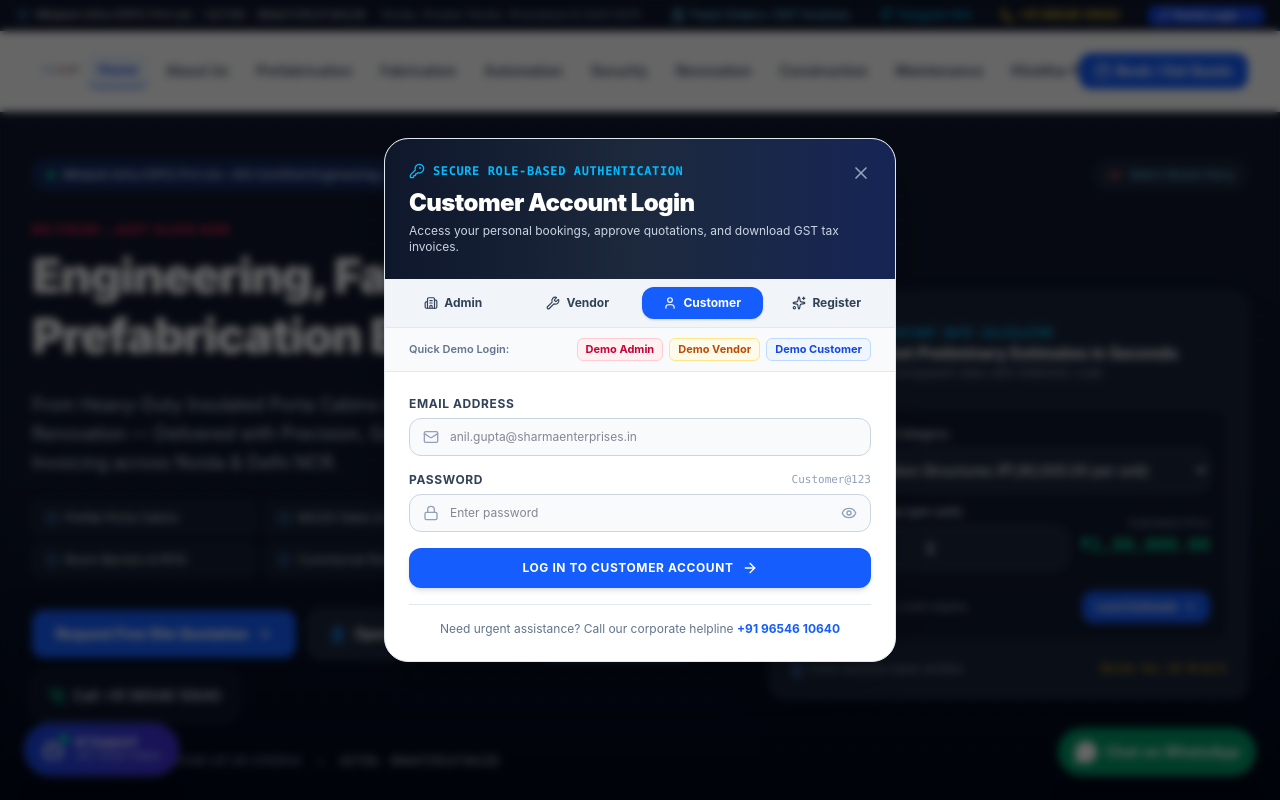
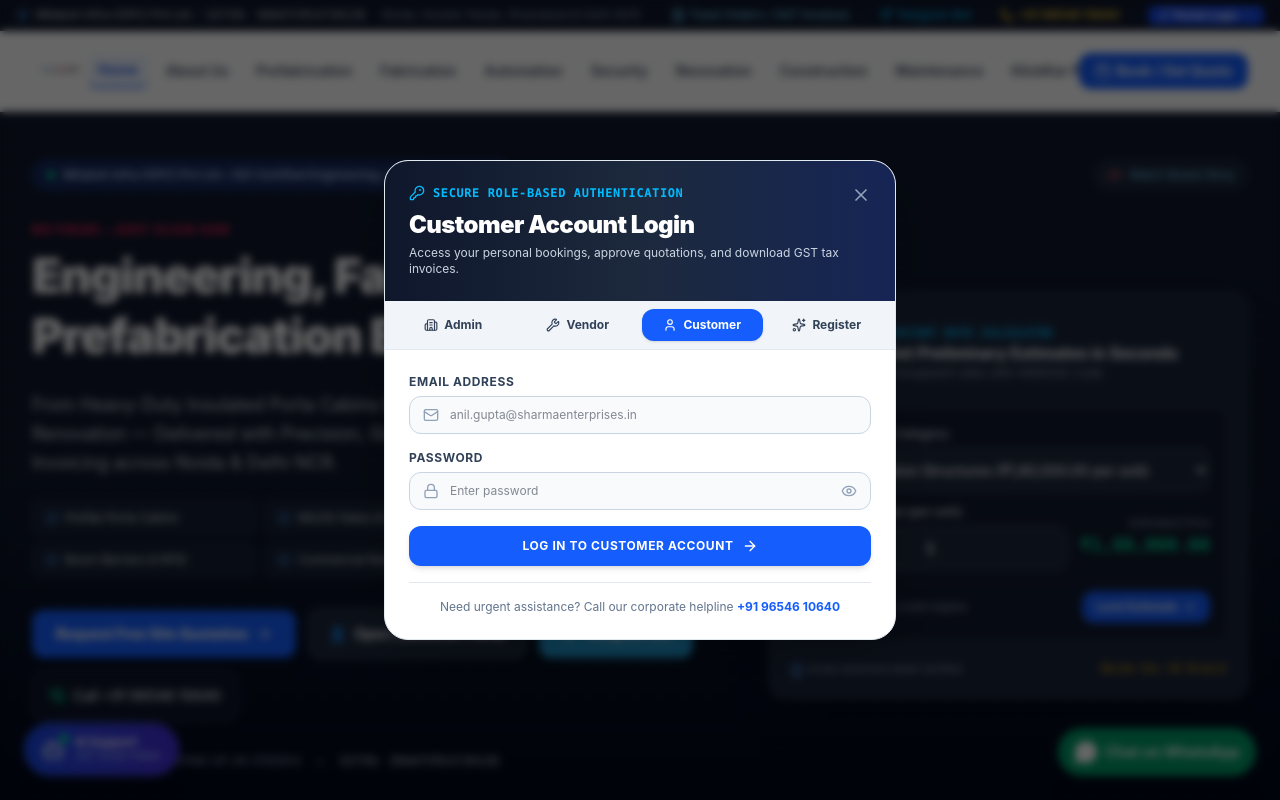
Before and after one commit to klickkar787-collab/klick, a React (Vite) app: page / in a window 1280 px wide. Both pictures are taken after a click on the button "Track Orders / GST Invoices". Shown: the top 800 px of the page. Built offline with nearby package versions, Linux system fonts and the light colour scheme.

Commit message:
Remove client-exposed quick demo login credentials

```diff
--- a/src/components/auth/LoginModal.tsx
+++ b/src/components/auth/LoginModal.tsx
@@ -121,21 +121,6 @@ export const LoginModal: React.FC = () => {
     }
   };
 
-  const fillQuickCredentials = (role: 'admin' | 'provider' | 'customer') => {
-    setActiveTab(role);
-    setErrorMessage('');
-    setSuccessMessage('');
-    if (role === 'admin') {
-      setEmail('admin@klickkar.com');
-      setPassword('Admin@KlickKar2026');
-    } else if (role === 'provider') {
-      setEmail('rajesh.fab@klickkar.com');
-      setPassword('Vendor@123');
-    } else {
-      setEmail('anil.gupta@sharmaenterprises.in');
-      setPassword('Customer@123');
-    }
-  };
 
   return (
     <div className="fixed inset-0 z-50 bg-black/60 backdrop-blur-xs flex items-center justify-center p-4 overflow-y-auto animate-fade-in">
@@ -230,34 +215,6 @@ export const LoginModal: React.FC = () => {
           </button>
         </div>
 
-        {/* Demo Credentials Quick-Select Pill Bar */}
-        <div className="bg-slate-50 px-6 py-2.5 border-b border-slate-200 flex flex-wrap items-center justify-between text-[11px] gap-2">
-          <span className="text-slate-500 font-semibold">Quick Demo Login:</span>
-          <div className="flex items-center gap-1.5">
-            <button
-              type="button"
-              onClick={() => fillQuickCredentials('admin')}
-              className="bg-rose-50 text-rose-700 border border-rose-200 px-2 py-0.5 rounded-md font-bold hover:bg-rose-100 cursor-pointer"
-            >
-              Demo Admin
-            </button>
-            <button
-              type="button"
-              onClick={() => fillQuickCredentials('provider')}
-              className="bg-amber-50 text-amber-700 border border-amber-200 px-2 py-0.5 rounded-md font-bold hover:bg-amber-100 cursor-pointer"
-            >
-              Demo Vendor
-            </button>
-            <button
-              type="button"
-              onClick={() => fillQuickCredentials('customer')}
-              className="bg-blue-50 text-blue-700 border border-blue-200 px-2 py-0.5 rounded-md font-bold hover:bg-blue-100 cursor-pointer"
-            >
-              Demo Customer
-            </button>
-          </div>
-        </div>
-
         {/* Form Body */}
         <div className="p-6">
           {errorMessage && (
@@ -304,9 +261,6 @@ export const LoginModal: React.FC = () => {
                   <label className="block text-xs font-bold text-slate-700 uppercase tracking-wider">
                     Password
                   </label>
-                  <span className="text-[11px] text-slate-400 font-mono">
-                    {activeTab === 'admin' ? 'Admin@KlickKar2026' : activeTab === 'provider' ? 'Vendor@123' : 'Customer@123'}
-                  </span>
                 </div>
                 <div className="relative">
                   <Lock className="w-4 h-4 text-slate-400 absolute left-3.5 top-1/2 -translate-y-1/2" />
```
